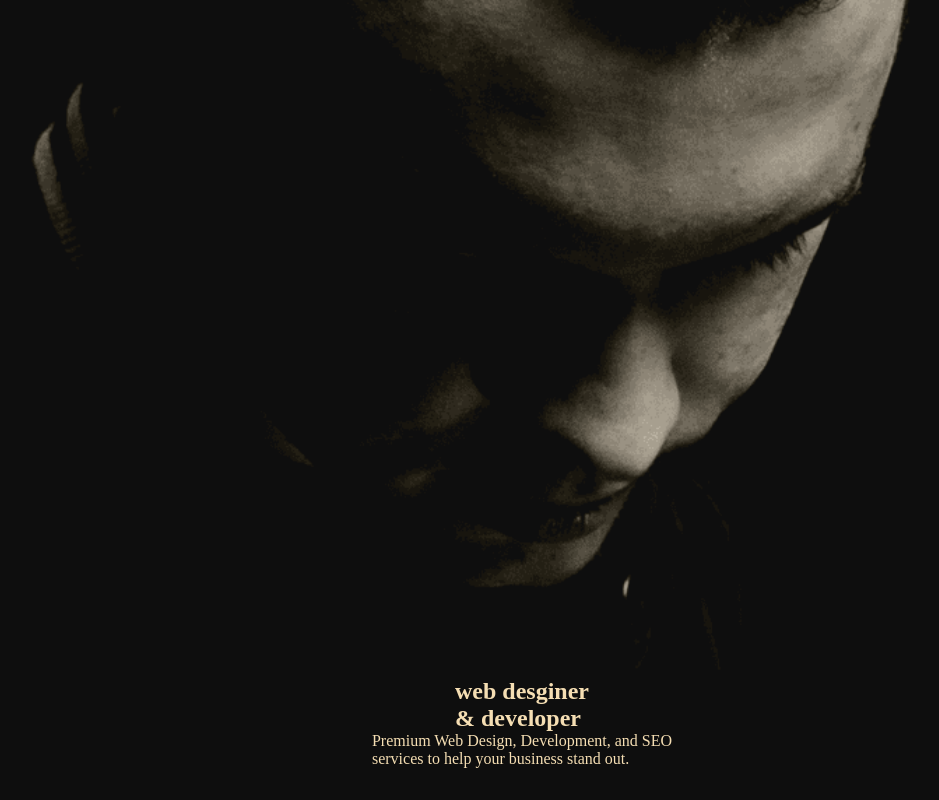
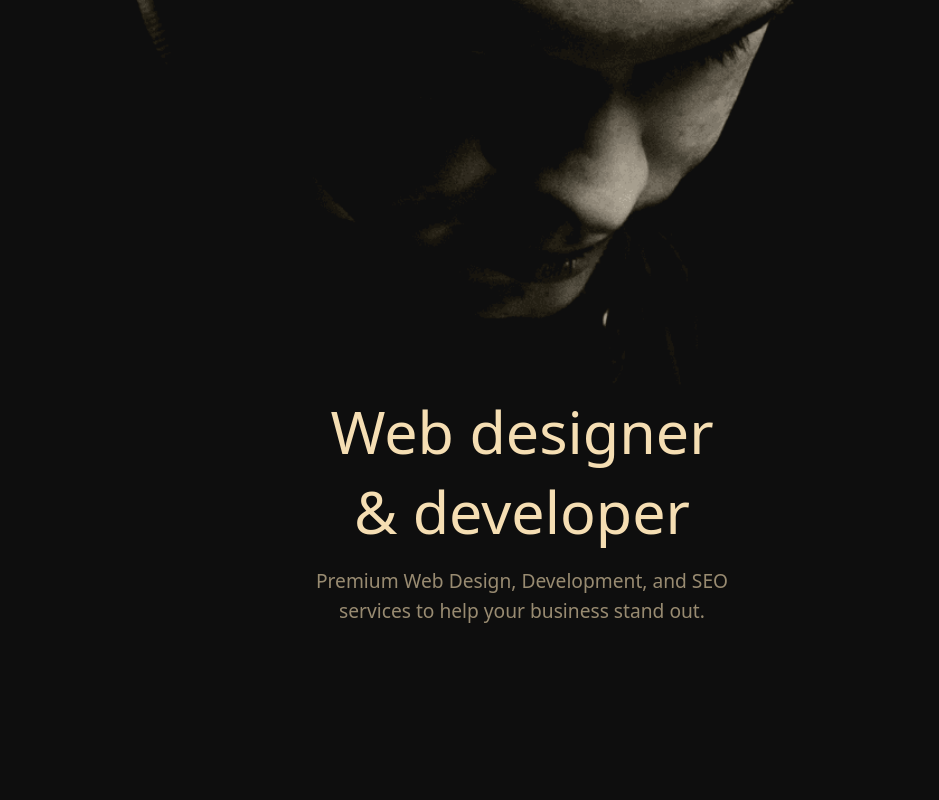
Before and after one commit to Prakashjha12/Basic-to-Master-, a plain HTML site: page 7th Project/index.html in a window 1280 px wide. Shown: the part 786-1586 px from the top of the page, without its empty margins (118-1057 px from the left). After the commit the page ends 1460 px from the top, so only its background shows below. Drawn offline with Linux system fonts and the light colour scheme.

Commit message:
Enhance styling and structure for the 7th project, including font updates, improved image sizing, and centered text alignment

```diff
--- a/7th Project/index.html
+++ b/7th Project/index.html
@@ -12,7 +12,7 @@
       <section>
         <img src="hero.png" alt="Hero-image" />
         <h1>
-          web desginer <br />
+          Web designer <br />
           & developer
         </h1>
         <p>
--- a/7th Project/style.scss
+++ b/7th Project/style.scss
@@ -7,6 +7,7 @@ html,body{
     height: 100%;
     width: 100%;
     background-color: #0e0e0e;
+    font-family: system-ui, -apple-system, BlinkMacSystemFont, 'Segoe UI', Roboto, Oxygen, Ubuntu, Cantarell, 'Open Sans', 'Helvetica Neue', sans-serif;
 }
 main{
     width: 100%;
@@ -19,10 +20,23 @@ section{
     padding: 2rem 4rem;
 
     img {
-        width: 100%;
+        width: 80%;
         object-fit: cover;
     }
+    h1{
+        font-size: 3.7rem;
+        text-align: center;
+        font-weight: 100;
 
+    }
+    p{
+        text-align: center;
+        font-weight: 100;
+        font-size: 1.2rem;
+        line-height: 1.6;
+        margin: 0.9rem 0;
+        opacity: 0.6;
+    }
 }
 
 h1 , p{
```
Also changed, not shown: 7th Project/style.css.
